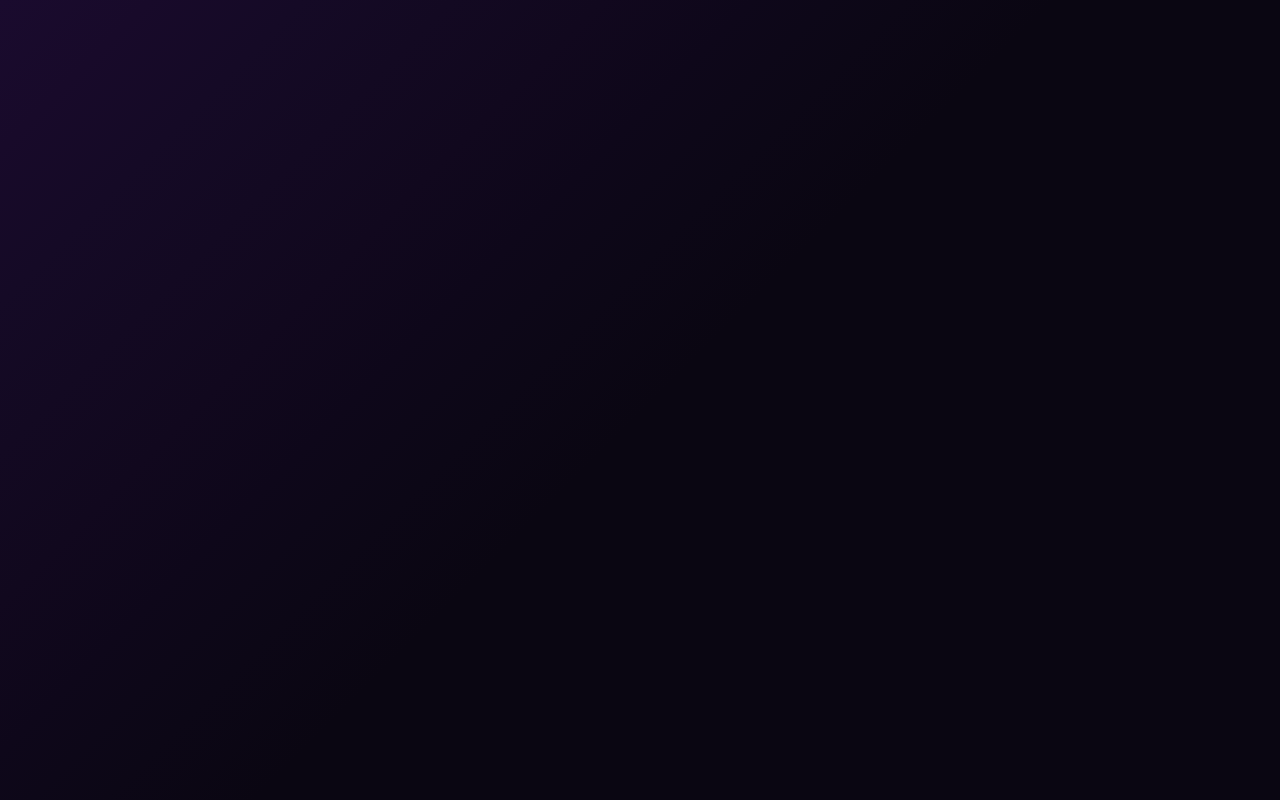
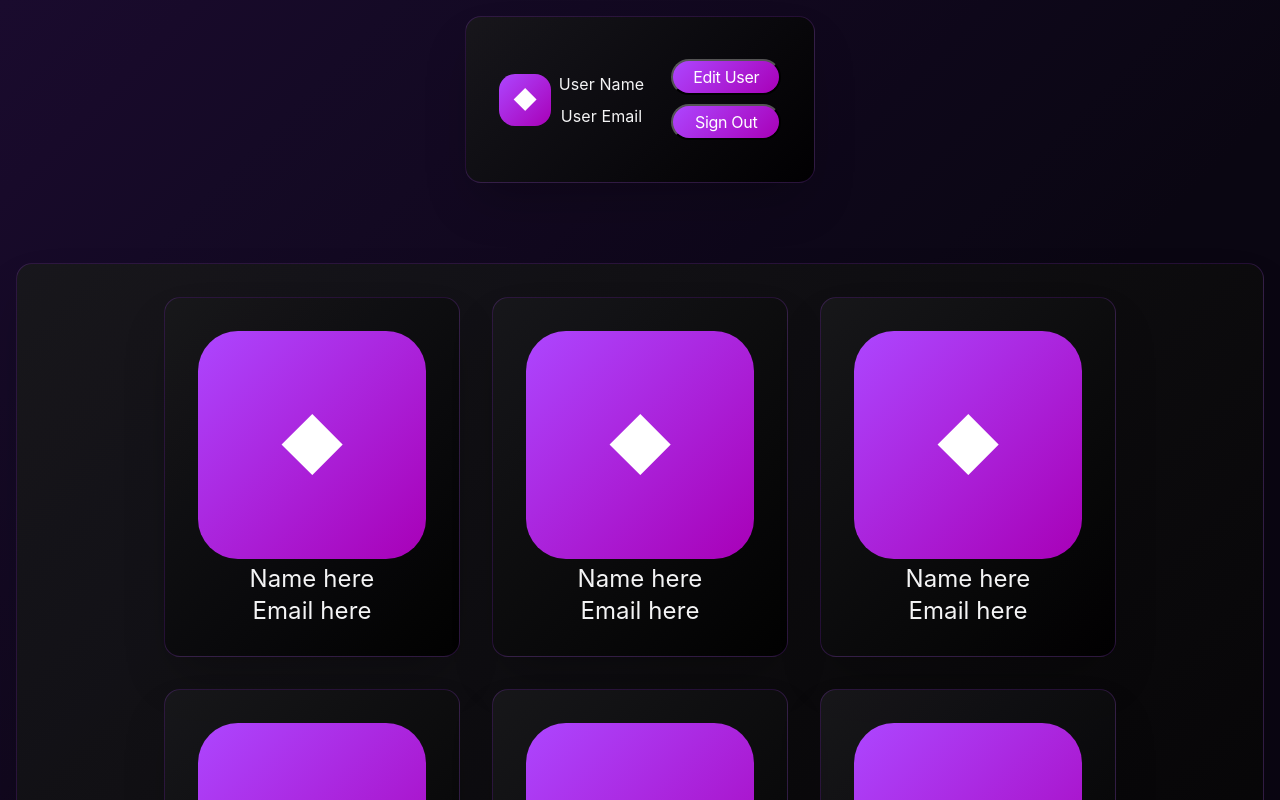
Before and after one commit to RobertvanEijk-OW-251185/CreativeAuth, a React (Vite) app in the folder creative-auth/: page /dashboard in a window 1280 px wide. Before the commit this address had no page. Shown: the top 800 px of the page. Built offline with nearby package versions, Linux system fonts and the light colour scheme.

Commit message:
Added Dashboard for signing in
Added a dashboard that the user is taken to after successfully signing in. Displaying the structure for a card showing the signed-in user's information, and another section showing the structure of a list of all other accounts

```diff
--- a/creative-auth/src/App.jsx
+++ b/creative-auth/src/App.jsx
@@ -124,6 +124,7 @@ import { BrowserRouter, Routes, Route, Navigate } from "react-router-dom";
 // import pages
 import SignUp from "./Pages/SignUp";
 import SignIn from "./Pages/SignIn";
+import DashboardPage from "./pages/Dashboard";
 
 function App() {
 	return (
@@ -133,6 +134,7 @@ function App() {
 					<Route path="/" element={<Navigate replace to="/signin" />} />
 					<Route path="/signin" element={<SignIn />} />
 					<Route path="/signup" element={<SignUp />} />
+					<Route path="/dashboard" element={<DashboardPage />} />
 				</Routes>
 			</BrowserRouter>
 		</div>
--- /dev/null
+++ b/creative-auth/src/components/UserComponent.css
@@ -0,0 +1,8 @@
+.logged-in-user {
+	display: flex;
+	flex-direction: column;
+	justify-content: center;
+	align-items: center;
+	gap: 0.5rem;
+	align-self: stretch;
+}
--- /dev/null
+++ b/creative-auth/src/components/UserComponent.jsx
@@ -0,0 +1,33 @@
+import "../pages/Dashboard.css";
+
+import { Link, useNavigate } from "react-router-dom";
+
+function LoggedInUserComponent() {
+	const navigate = useNavigate();
+
+	return (
+		<div className="user-frame">
+			<div className="logged-in-user">
+				<div className="user-information">
+					<div className="user-icon">
+						<span className="icon-user">◆</span>
+					</div>
+					<div className="user-info">
+						<span className="user-name">User Name</span>
+						<span className="user-email">User Email</span>
+					</div>
+				</div>
+				<div className="user-actions">
+						<button className="edit-user" onClick={() => navigate('/dashboard')}>
+							<span className="edit">Edit User</span>
+						</button>
+						<button className="sign-out" onClick={() => navigate('/signup')}>
+							<span className="signOut">Sign Out</span>
+						</button>
+				</div>
+			</div>
+		</div>
+	);
+}
+
+export default LoggedInUserComponent;
--- /dev/null
+++ b/creative-auth/src/components/UsersComponent.jsx
@@ -0,0 +1,17 @@
+function AllUsersComponent() {
+	return (
+		<div>
+			<div className="other-user">
+				<div className="other-user-icon">
+					<span className="ou-icon">◆</span>
+				</div>
+				<div className="other-user-info">
+					<span className="ou-name">Name here</span>
+					<span className="ou-email">Email here</span>
+				</div>
+			</div>
+		</div>
+	);
+}
+
+export default AllUsersComponent;
--- /dev/null
+++ b/creative-auth/src/pages/Dashboard.css
@@ -0,0 +1,211 @@
+/* Dashboard Page Styling */
+
+.dashboard-page {
+	display: flex;
+	max-width: 100%;
+	/* height: 69.8125rem; */
+	/* padding: 12.5rem 2.5rem; */
+	flex-direction: column;
+	align-items: center;
+	gap: 5rem;
+}
+
+/* LoggedInUserComponent Styling */
+
+.user-frame {
+	display: flex;
+	flex-direction: column;
+	justify-content: center;
+	align-items: center;
+	gap: 0.5rem;
+	align-self: stretch;
+}
+
+.logged-in-user {
+	display: flex;
+	padding: 2.0625rem;
+	justify-content: center;
+	align-items: center;
+	gap: 1.6875rem;
+
+	border-radius: 1rem;
+	border: 1px solid rgba(173, 70, 255, 0.2);
+	background: linear-gradient(
+		135deg,
+		rgba(24, 24, 27, 0.9) 0%,
+		rgba(0, 0, 0, 0.9) 100%
+	);
+	box-shadow: 0 25px 50px -12px rgba(0, 0, 0, 0.25);
+}
+
+.user-information {
+	display: flex;
+	align-items: center;
+	gap: 0.5rem;
+}
+
+.user-icon {
+	display: flex;
+	width: 3.25rem;
+	height: 3.25rem;
+	justify-content: center;
+	align-items: center;
+	aspect-ratio: 1/1;
+
+	border-radius: 1rem;
+	background: linear-gradient(135deg, #ad46ff 0%, #a800b7 100%);
+}
+
+.icon-user {
+	color: #fff;
+	font-family: Inter;
+	font-size: 1.5rem;
+	font-style: normal;
+	font-weight: 400;
+	line-height: 1.5rem; /* 100% */
+	letter-spacing: -0.0195rem;
+}
+
+.user-info {
+	display: flex;
+	flex-direction: column;
+	justify-content: center;
+	align-items: flex-start;
+	gap: 0.5rem;
+}
+
+.user-name,
+.user-email {
+	align-self: stretch;
+
+	color: #f4f4f5;
+	font-family: Inter;
+	font-size: 1rem;
+	font-style: normal;
+	font-weight: 400;
+	line-height: 1.5rem; /* 150% */
+	letter-spacing: 0.00544rem;
+}
+
+.user-actions {
+	/* width: 6.6875rem; */
+	height: 6.1875rem;
+
+	display: flex;
+	flex-direction: column;
+	justify-content: space-evenly;
+}
+
+.edit-user,
+.sign-out {
+	display: flex;
+	height: 2.25rem;
+	padding: 0.625rem 1.25rem;
+	justify-content: center;
+	align-items: center;
+
+	border-radius: 1.25rem;
+	background: linear-gradient(135deg, #ad46ff 0%, #a800b7 100%);
+}
+
+.edit,
+.signOut {
+	width: 100%;
+
+	color: #fff;
+	font-family: Inter;
+	font-size: 1rem;
+	font-style: normal;
+	font-weight: 400;
+	line-height: 1.5rem;
+	letter-spacing: -0.0195rem;
+}
+
+/* DisplayedUsersComponent Styling */
+
+.all-users-container {
+	display: flex;
+	padding: 2.0625rem 2.5rem;
+	justify-content: center;
+	align-items: center;
+	align-content: space-between;
+	column-gap: 2rem;
+	row-gap: 2rem;
+	align-self: stretch;
+	flex-wrap: wrap;
+
+	border-radius: 1rem;
+	border: 1px solid rgba(173, 70, 255, 0.2);
+	background: linear-gradient(
+		135deg,
+		rgba(24, 24, 27, 0.9) 0%,
+		rgba(0, 0, 0, 0.9) 100%
+	);
+	box-shadow: 0 25px 50px -12px rgba(0, 0, 0, 0.25);
+}
+
+.other-user {
+	display: flex;
+	padding: 2.0625rem;
+	flex-direction: column;
+	justify-content: center;
+	align-items: center;
+	gap: 0.5rem;
+
+	border-radius: 1rem;
+	border: 1px solid rgba(173, 70, 255, 0.2);
+	background: linear-gradient(
+		135deg,
+		rgba(24, 24, 27, 0.9) 0%,
+		rgba(0, 0, 0, 0.9) 100%
+	);
+	box-shadow: 0 25px 50px -12px rgba(0, 0, 0, 0.25);
+}
+
+.other-user-icon {
+	display: flex;
+	width: 9.25rem;
+	height: 9.25rem;
+	padding: 2.5rem;
+	justify-content: center;
+	align-items: center;
+	aspect-ratio: 1/1;
+
+	border-radius: 2.5rem;
+	background: linear-gradient(135deg, #ad46ff 0%, #a800b7 100%);
+}
+
+.ou-icon {
+	width: 4.25rem;
+	flex-shrink: 0;
+
+	color: #fff;
+	text-align: center;
+	font-family: Inter;
+	font-size: 4rem;
+	font-style: normal;
+	font-weight: 400;
+	line-height: 1.5rem; /* 37.5% */
+	letter-spacing: -0.0195rem;
+}
+
+.other-user-info {
+	display: flex;
+	flex-direction: column;
+	justify-content: center;
+	align-items: flex-start;
+	gap: 0.5rem;
+}
+
+.ou-name,
+.ou-email {
+	align-self: stretch;
+
+	color: #f4f4f5;
+	font-family: Inter;
+	font-size: 1.5rem;
+	font-style: normal;
+	font-weight: 400;
+	line-height: 1.5rem; /* 100% */
+	letter-spacing: 0.00544rem;
+}
--- /dev/null
+++ b/creative-auth/src/pages/Dashboard.jsx
@@ -0,0 +1,22 @@
+import "./Dashboard.css";
+import LoggedInUserComponent from "../components/UserComponent";
+import AllUsersComponent from "../components/UsersComponent";
+
+function DashboardPage() {
+	return (
+		<div className="dashboard-page">
+			<LoggedInUserComponent></LoggedInUserComponent>
+			<div className="all-users-container">
+				<AllUsersComponent></AllUsersComponent>
+				<AllUsersComponent></AllUsersComponent>
+				<AllUsersComponent></AllUsersComponent>
+				<AllUsersComponent></AllUsersComponent>
+				<AllUsersComponent></AllUsersComponent>
+				<AllUsersComponent></AllUsersComponent>
+				<AllUsersComponent></AllUsersComponent>
+			</div>
+		</div>
+	);
+}
+
+export default DashboardPage;
--- a/creative-auth/src/pages/SignIn.css
+++ b/creative-auth/src/pages/SignIn.css
@@ -82,7 +82,7 @@
 	align-self: stretch;
 
 	border-radius: 0.625rem;
-	opacity: 0.38; /* currently not working, will change when it works */
+	/* opacity: 0.38; currently not working, will change when it works */
 	background: linear-gradient(90deg, #9810fa 0%, #c800de 100%);
 	box-shadow:
 		0 10px 15px -3px rgba(89, 22, 139, 0.5),
--- a/creative-auth/src/pages/SignIn.jsx
+++ b/creative-auth/src/pages/SignIn.jsx
@@ -7,12 +7,43 @@ import LoginSignupToggler from "../components/LogInSignUpToggle";
 import PasswordPicker from "../components/PasswordPicker";
 
 // import browser router
-import { BrowserRouter, Link } from "react-router-dom";
+import { Link, useNavigate } from "react-router-dom";
 
 // Import useState
 import { useState } from "react";
 
+// import API login thing
+import { loginUser } from "../api";
+
 function SignIn() {
+	// State variables for signing in:
+	const [email, setEmail] = useState("");
+	const [password, setPassword] = useState([]);
+	const [error, setError] = useState("");
+	const [success, setSuccess] = useState("");
+
+	const navigate = useNavigate();
+
+	// handleSubmit function
+	const handleSubmit = async (e) => {
+		e.preventDefault();
+		setError("");
+		setSuccess("");
+
+		try {
+			const res = await loginUser({
+				email: email,
+				password: password.join(""),
+			});
+
+			console.log("Logged in:", res.data.message);
+			setSuccess("Login was successful!! :)");
+			navigate("/dashboard");
+		} catch (err) {
+			setError(err?.response?.data?.message || "Login Failed... :(");
+		}
+	};
+
 	return (
 		<div className="formContainer">
 			<div className="headingLine">
@@ -29,11 +60,33 @@ function SignIn() {
 					<span className="email-label">Email</span>
 					<input
 						type="text"
+						value={email}
+						onChange={(e) => setEmail(e.target.value)}
 						placeholder="you@example.com"
 						className="email-input"></input>
 				</div>
-				<PasswordPicker></PasswordPicker>
-				<button className="signIn">Sign In</button>
+				<PasswordPicker onPasswordChange={setPassword}></PasswordPicker>
+
+				{/* Login success message?? */}
+				{error && (
+					<span className="extra-info" style={{ color: "red" }}>
+						{error}
+					</span>
+				)}
+				{success && (
+					<span className="extra-info" style={{ color: "green" }}>
+						{success}
+					</span>
+				)}
+
+				{/* <Link to="../Dashboard">
+					<button className="signIn" onClick={handleSubmit}>
+						Sign In
+					</button>
+				</Link> */}
+				<button className="signIn" onClick={handleSubmit}>
+					Sign In
+				</button>
 			</div>
 			<div className="new-user-option">
 				<span className="new-user-prompt">New Here?</span>
--- a/creative-auth/src/pages/SignUp.jsx
+++ b/creative-auth/src/pages/SignUp.jsx
@@ -44,7 +44,7 @@ function SignUp() {
 
 			console.log("Registered:", res?.data.message);
 			setSuccess("Account Created!! :)");
-			// console.log(success);
+			console.log(success);
 			navigate("/SignIn");
 		} catch (err) {
 			// console.error(err.response.data);
@@ -105,7 +105,11 @@ function SignUp() {
 				/>
 
 				{/* Maybe Error here??????? */}
-				{error && <span style={{ color: "red" }}>{error}</span>}
+				{error && (
+					<span className="extra-info" style={{ color: "red" }}>
+						{error}
+					</span>
+				)}
 
 				<button className="signUp" onClick={handleSubmit}>
 					Sign Up
```
